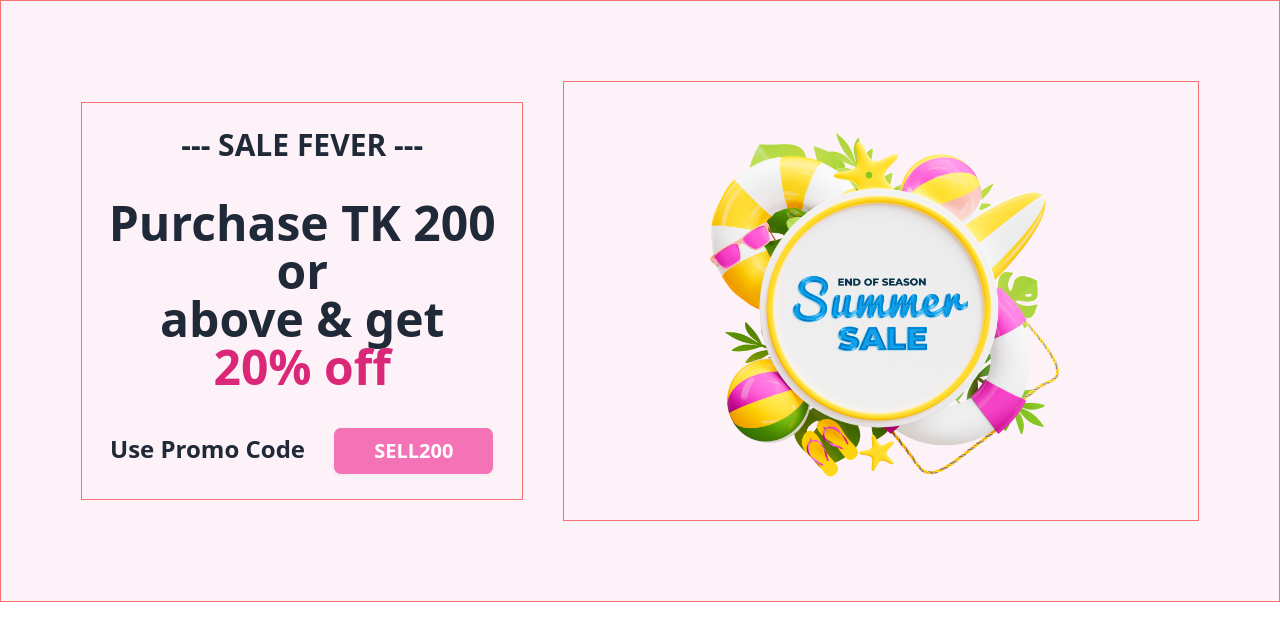
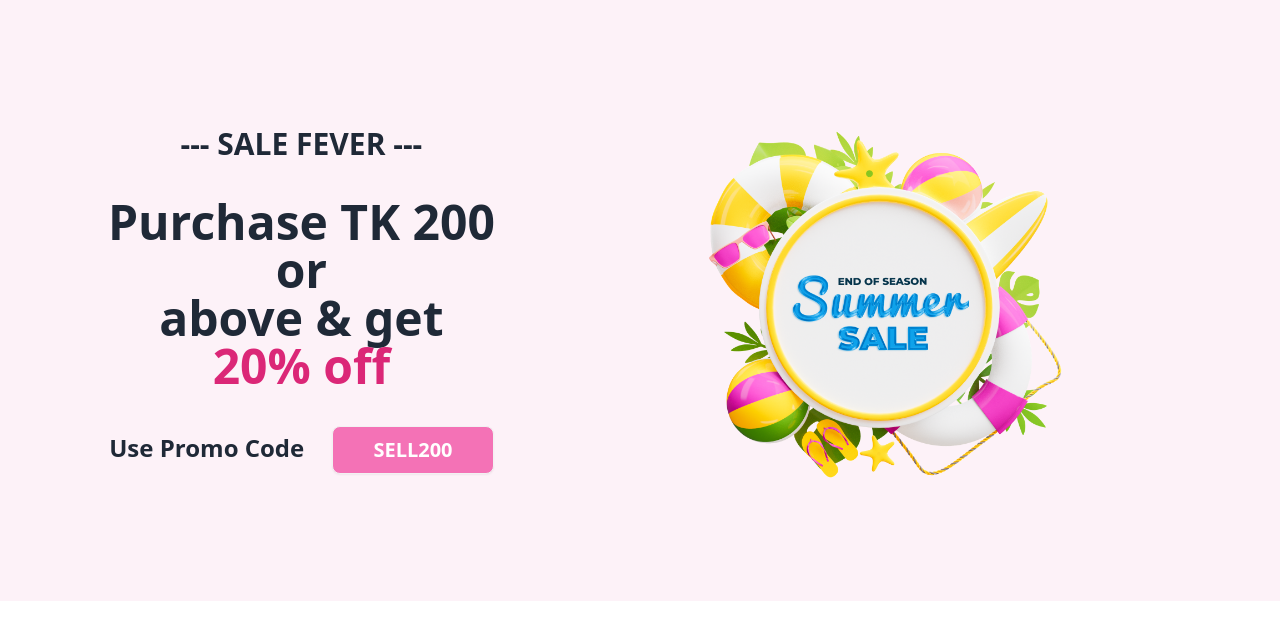
Before and after one commit to alifhossain07/summer-sale-javascript, a plain HTML site: page index.html in a window 1280 px wide. Drawn offline with nearby package versions, Linux system fonts and the light colour scheme.

Commit message:
Restart banner done

```diff
--- a/index.html
+++ b/index.html
@@ -15,16 +15,16 @@
       <header>
         <!-- Banner Section -->
           <!-- container -->
-          <div class="flex items-center justify-center gap-10 border border-red-400 p-20 bg-pink-50">
-            <div class="text-center space-y-9 border border-red-400 p-6">
-              <h4 class="text-3xl font-semibold">--- SALE FEVER ---</h4>
-              <h1 class="text-5xl font-bold">Purchase TK 200 or <br> above & get <span class="text-pink-600">20% off</span></h1>
-              <h4 class="inline text-2xl font-bold mr-6">Use Promo Code</h4>
-              <button class="btn bg-pink-400 text-white px-10 text-xl">SELL200</button>
+          <div class="flex flex-col lg:flex-row items-center justify-center lg:gap-10 p-5  lg:p-20 bg-pink-50">
+            <div class="text-center space-y-9  p-6">
+              <h4 class="lg:text-3xl text-xl font-semibold">--- SALE FEVER ---</h4>
+              <h1 class="lg:text-5xl text-3xl font-bold ">Purchase TK 200 or <br> above & get <span class="text-pink-600">20% off</span></h1>
+              <h4 class="lg:inline lg:text-2xl text-xl font-bold lg:mr-6">Use Promo Code</h4>
+              <button class="btn bg-pink-400 text-white lg:px-10 text-xl">SELL200</button>
             </div>
 
-            <div class="border border-red-400 p-6">
-              <img src="images/Summer 1.png" alt="" class="w-4/6 mx-auto">
+            <div class=" p-6">
+              <img src="images/Summer 1.png" alt="" class="lg:w-4/6 mx-auto">
             </div>
           </div>
       </header>
```
